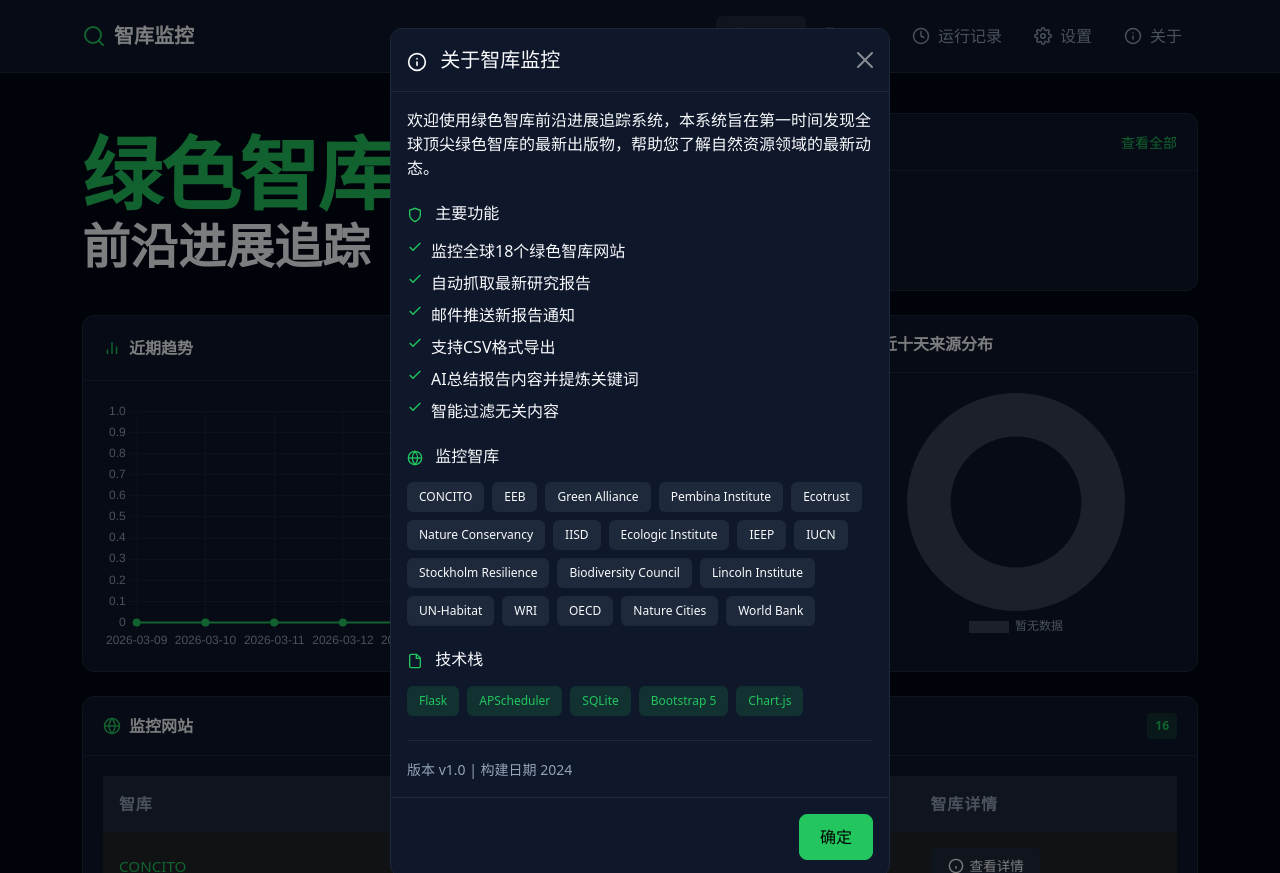
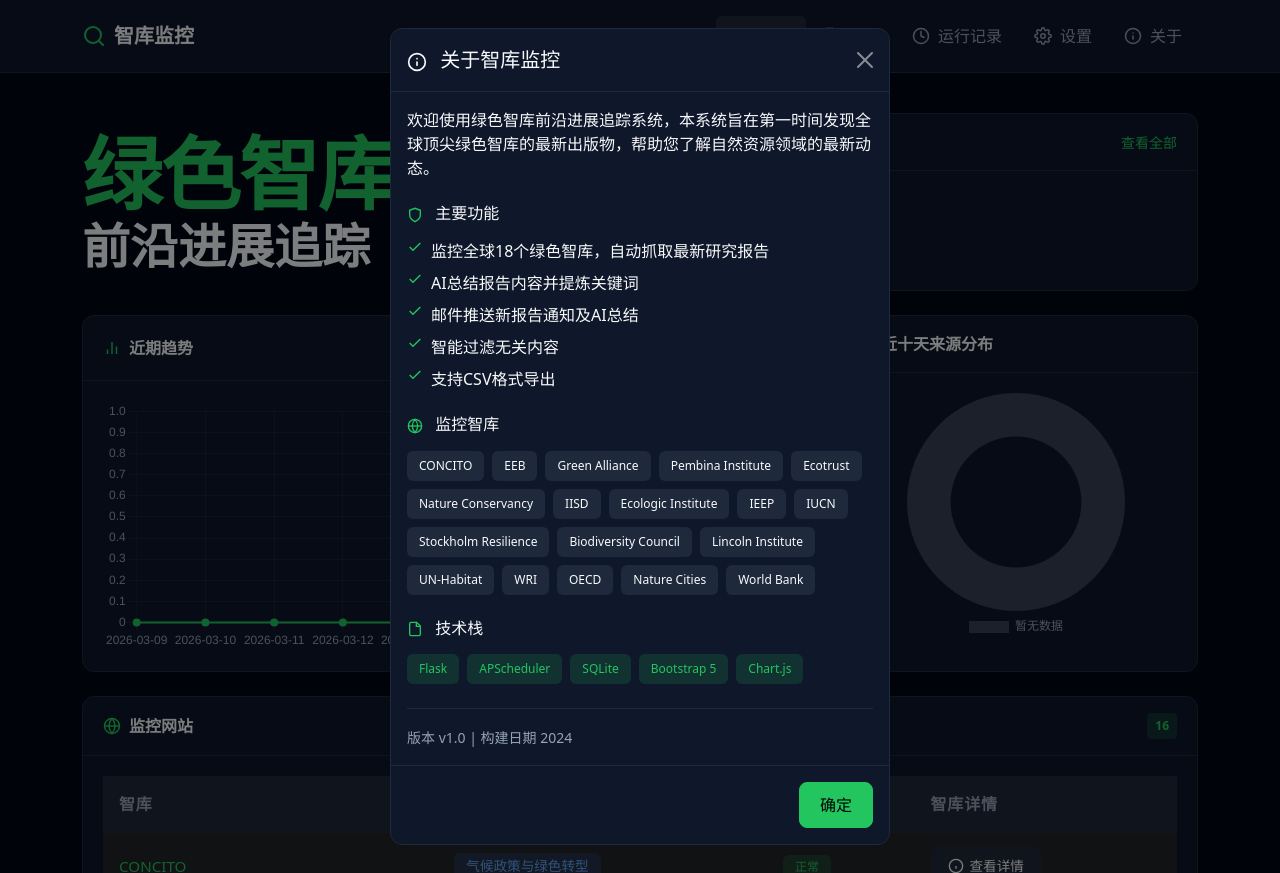
Before and after one commit to guosong2026/ThinkTank_Monitor, a Flask app: page / in a window 1280 px wide, after a click on "关于". Run offline with Flask 3, Linux system fonts and the light colour scheme; data comes from the database, SQL or seed files in the repository; data that the repository does not hold is empty.

Commit message:
Update base.html template

```diff
--- a/templates/base.html
+++ b/templates/base.html
@@ -516,25 +516,7 @@
                             <svg viewBox="0 0 24 24" fill="none" stroke="var(--color-accent)" stroke-width="2" style="width:16px;height:16px;margin-right:8px;flex-shrink:0">
                                 <polyline points="20 6 9 17 4 12"></polyline>
                             </svg>
-                            <span>监控全球18个绿色智库网站</span>
-                        </li>
-                        <li class="mb-2">
-                            <svg viewBox="0 0 24 24" fill="none" stroke="var(--color-accent)" stroke-width="2" style="width:16px;height:16px;margin-right:8px;flex-shrink:0">
-                                <polyline points="20 6 9 17 4 12"></polyline>
-                            </svg>
-                            <span>自动抓取最新研究报告</span>
-                        </li>
-                        <li class="mb-2">
-                            <svg viewBox="0 0 24 24" fill="none" stroke="var(--color-accent)" stroke-width="2" style="width:16px;height:16px;margin-right:8px;flex-shrink:0">
-                                <polyline points="20 6 9 17 4 12"></polyline>
-                            </svg>
-                            <span>邮件推送新报告通知</span>
-                        </li>
-                        <li class="mb-2">
-                            <svg viewBox="0 0 24 24" fill="none" stroke="var(--color-accent)" stroke-width="2" style="width:16px;height:16px;margin-right:8px;flex-shrink:0">
-                                <polyline points="20 6 9 17 4 12"></polyline>
-                            </svg>
-                            <span>支持CSV格式导出</span>
+                            <span>监控全球18个绿色智库，自动抓取最新研究报告</span>
                         </li>
                         <li class="mb-2">
                             <svg viewBox="0 0 24 24" fill="none" stroke="var(--color-accent)" stroke-width="2" style="width:16px;height:16px;margin-right:8px;flex-shrink:0">
@@ -542,11 +524,23 @@
                             </svg>
                             <span>AI总结报告内容并提炼关键词</span>
                         </li>
+                        <li class="mb-2">
+                            <svg viewBox="0 0 24 24" fill="none" stroke="var(--color-accent)" stroke-width="2" style="width:16px;height:16px;margin-right:8px;flex-shrink:0">
+                                <polyline points="20 6 9 17 4 12"></polyline>
+                            </svg>
+                            <span>邮件推送新报告通知及AI总结</span>
+                        </li>
+                        <li class="mb-2">
+                            <svg viewBox="0 0 24 24" fill="none" stroke="var(--color-accent)" stroke-width="2" style="width:16px;height:16px;margin-right:8px;flex-shrink:0">
+                                <polyline points="20 6 9 17 4 12"></polyline>
+                            </svg>
+                            <span>智能过滤无关内容</span>
+                        </li>
                         <li class="mb-0">
                             <svg viewBox="0 0 24 24" fill="none" stroke="var(--color-accent)" stroke-width="2" style="width:16px;height:16px;margin-right:8px;flex-shrink:0">
                                 <polyline points="20 6 9 17 4 12"></polyline>
                             </svg>
-                            <span>智能过滤无关内容</span>
+                            <span>支持CSV格式导出</span>
                         </li>
                     </ul>
 
```
